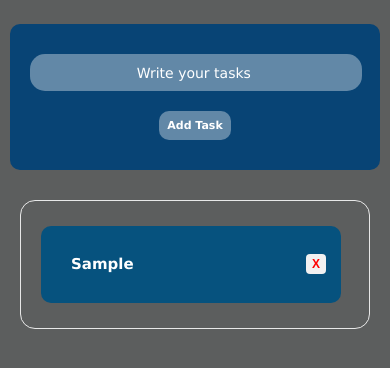
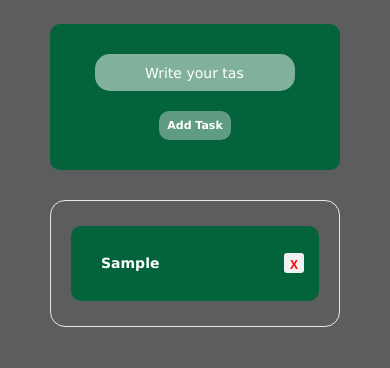
Before and after one commit to Gomaa655/First-project-use-js-To-do-list, a plain HTML site: page index.html in a window 390 px wide. Both pictures are taken after typing "Sample" into the empty fields and a click on the input "Add Task". Shown: the part 76-444 px from the top of the page. Drawn offline with Linux system fonts and the light colour scheme.

Commit message:
updata the to do list and fixed the responsiv

```diff
--- a/main.css
+++ b/main.css
@@ -12,8 +12,7 @@ body {
 }
 @media (max-width: 767px) {
   .container {
-    padding: 0 10px 0;
-    margin: 0 auto;
+   margin: 5px auto;
   }
 }
 .container h1 {
@@ -25,14 +24,19 @@ body {
     "Lucida Sans Unicode", Geneva, Verdana, sans-serif;
 }
 .form {
-  background-color: rgb(8, 68, 117);
+  background-color:rgb(3, 99, 59);
   padding: 20px;
   text-align: center;
   border-radius: 10px;
   position: relative;
   margin: 0 auto;
+  width:700px;
 }
-
+@media(max-width:767px){
+  .form{
+    max-width: 100%;
+  }
+}
 .tasks {
   background-color: transparent;
   padding: 15px 20px;
@@ -43,28 +47,30 @@ body {
 }
 @media (max-width: 767px) {
   .tasks {
-    width: 350px;
+    max-width: 100%;
   }
 }
 .task {
-  background-color: rgb(6, 82, 126);
+  background-color: rgb(3, 99, 59);
   padding: 20px;
   margin: 10px 0 10px 0;
   border-radius: 10px;
   font-weight: bold;
   position: relative;
+
 }
 @media (max-width: 767px) {
   .task {
-    width: 300px;
+ max-width: 100%;
     display: flex;
     flex-wrap: wrap;
   }
+
 }
 span {
   color: white;
   font-weight: bold;
-  font-size: 15px;
+  font-size: 14px;
   font-family: "Lucida Sans", "Lucida Sans Regular", "Lucida Grande",
     "Lucida Sans Unicode", Geneva, Verdana, sans-serif;
 }
@@ -87,10 +93,10 @@ span {
   transform: translateY(-50%);
   background-color: rgb(241, 241, 241);
   border: none;
-  border-radius: 4px;
+  border-radius: 3px;
   text-align: center;
   font-weight: bold;
-  padding: 2px 2px;
+  padding: 5px 5px;
   font-size: 12px;
   transition: 0.3s;
   color: red;
@@ -104,22 +110,27 @@ span {
   padding: 8px 50px;
   border: none;
   border-radius: 15px;
-  background-color: #ffffff5d;
+  background-color: #ffffff80;
   color: white;
   font-size: 18px;
 }
 @media (max-width: 767px) {
   .input {
-    margin-bottom: 10px;
-    margin-top: 10px;
+  margin: 10px auto;
+    width: 200px;
   }
 }
 .input:focus {
   outline: none;
   color: white;
 }
+.input:focus::-webkit-input-placeholder{
+  opacity: 0;
+  transition: 0.3s;
+}
 .add {
   padding: 8px 8px;
+  margin-left: 5px ;
   border: none;
   border-radius: 10px;
   color: #ffffff;
@@ -137,7 +148,9 @@ span {
   }
 }
 .add:hover {
-  background-color: #043d6bce;
+  background-color:  rgba(255, 255, 255, 0.712);
+  color:rgb(3, 99, 59);
+
 }
 .input::placeholder {
   color: white;
--- a/main.js
+++ b/main.js
@@ -21,6 +21,7 @@ function displayTasks() {
   updateLocalStorage();
 }
 
+
 function addTask() {
   let taskText = inputField.value.trim();
   if (taskText !== "") {
```
